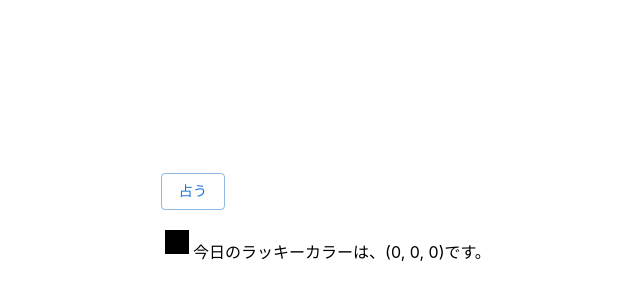
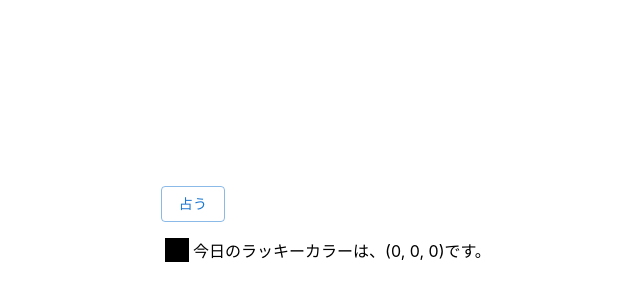
Before and after one commit to 1s22s1/1s22s1.github.io, a React (Create React App) app: page /lucky_color in a window 1280 px wide. Shown: the part 174-474 px from the top of the page, without its empty margins (314-954 px from the left). Built offline with nearby package versions, Linux system fonts and the light colour scheme.

Commit message:
Centeralized color box

```diff
--- a/src/pages/LuckyColor.tsx
+++ b/src/pages/LuckyColor.tsx
@@ -31,9 +31,9 @@ const LuckyColor = () => {
             <div>
                 <Button variant="outlined" onClick={fortuneTelling}>占う</Button>
 
-                <div>
-
-                    <p><span style={boxStyle} />{text}</p>
+                <div style={{ display: "flex", alignItems: "center", marginTop: "12px" }}>
+                    <span style={boxStyle} />
+                    <span>{text}</span>
                 </div>
             </div>
         </Grid>
```
